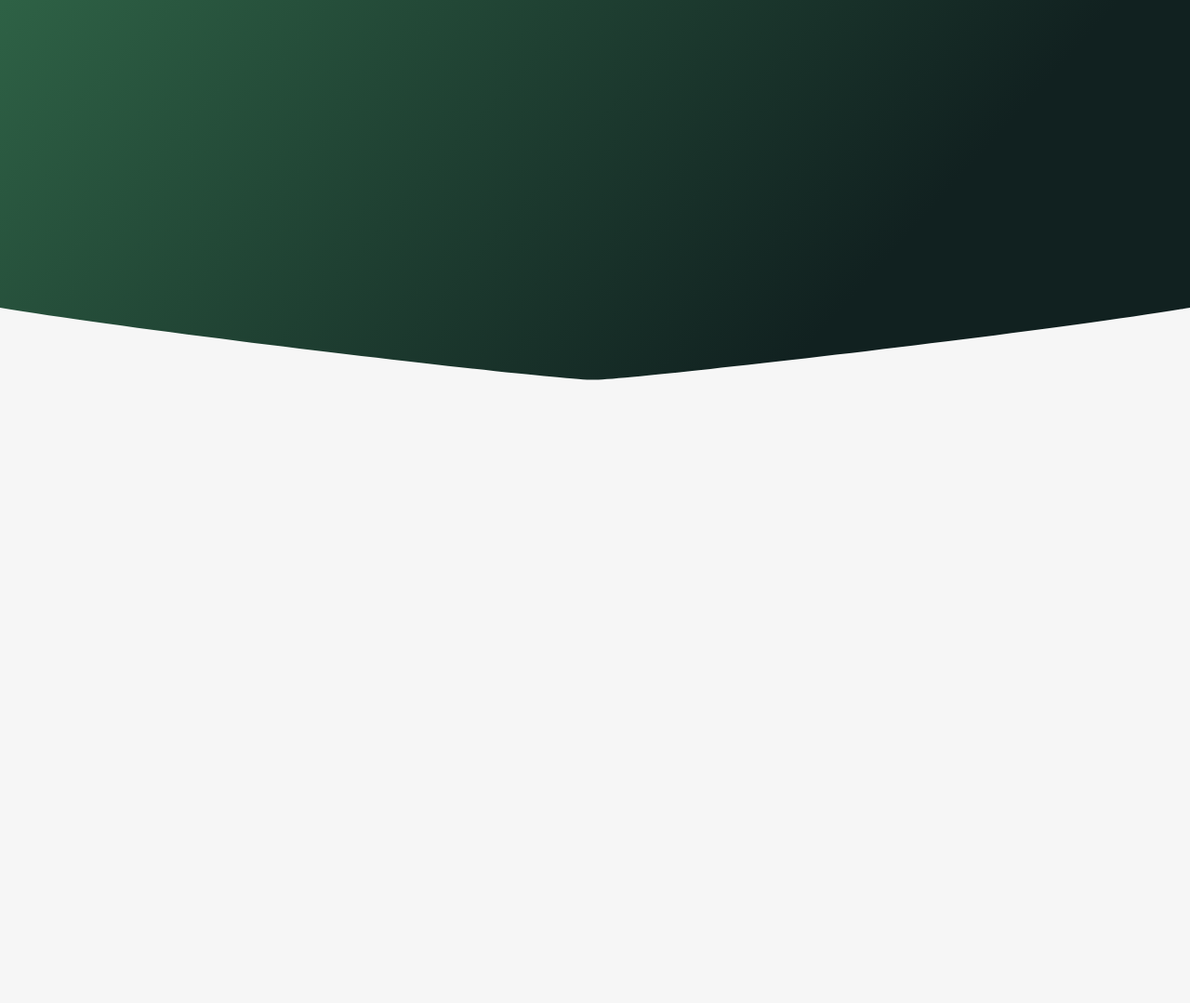
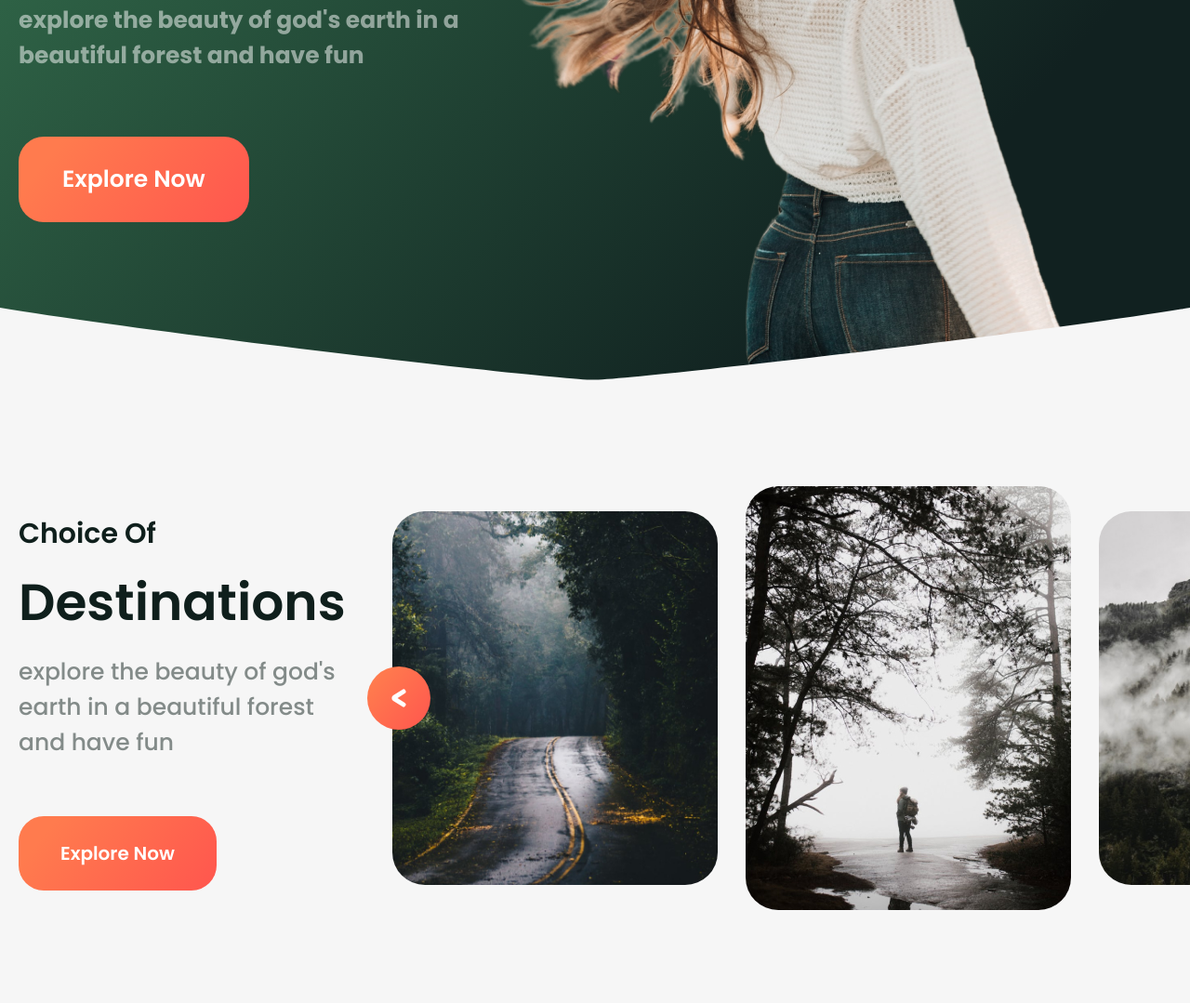
Before and after one commit to belo4ya/CSS-practice, a plain HTML site: page 01_landing_page/index.html in a window 1280 px wide. Shown: the part 513-1592 px from the top of the page at 93% size. Before the commit the page ends 940 px from the top, so only its background shows below. Drawn offline with nearby package versions, Linux system fonts and the light colour scheme.

Commit message:
main slider

```diff
--- a/01_landing_page/css/main.css
+++ b/01_landing_page/css/main.css
@@ -4,7 +4,8 @@
 :root {
     --container-width: 1270px;
     --container-padding: 15px;
-    --secondary: rgba(15, 31, 28, 0.5);
+    --secondary-light: rgba(255, 255, 255, 0.5);
+    --secondary-dark: rgba(15, 31, 28, 0.5);
 }
 
 body {
@@ -36,6 +37,7 @@ body {
 
 .header {
     position: relative;
+    overflow: hidden;
     color: #ffffff;
     width: 100%;
     min-height: 940px;
@@ -59,7 +61,24 @@ body {
 }
 
 .header__top {
+    position: relative;
+    z-index: 1;
     margin-bottom: 86px;
+}
+
+.header__row {
+    display: flex;
+}
+
+.header__content {
+    position: relative;
+    z-index: 1;
+    max-width: 592px;
+}
+
+.header__img {
+    position: relative;
+    flex-grow: 1;
 }
 
 .nav {
@@ -112,18 +131,13 @@ body {
 
 .btn {
     display: inline-block;
-    padding: 13px 44px;
-
     color: #ffffff;
-    font-size: 15px;
-    font-weight: 500;
-
-    border-radius: 100px;
-    background: linear-gradient(129.54deg, #FF7B4E 15.57%, #FF584E 95.03%), #FFFFFF;
+    border-radius: 27px;
+    background: linear-gradient(129.54deg, #FF7B4E 15.57%, #FF584E 95.03%);
 }
 
 .btn:hover {
-    color: #f1d7c6;
+    color: #fcff84;
     transition: color 0.2s ease-in;
 }
 
@@ -131,3 +145,142 @@ body {
     position: relative;
     top: 1px;
 }
+
+.nav .btn {
+    font-size: 15px;
+    font-weight: 500;
+    padding: 13px 44px;
+    border-radius: 100px;
+}
+
+
+.header__badge {
+    margin-bottom: 7px;
+}
+
+.badge {
+    display: inline-block;
+    font-size: 18px;
+    font-weight: 500;
+    padding: 12px 30px;
+    border-radius: 15px;
+    background: rgba(255, 255, 255, 0.25);
+}
+
+.header__title {
+    font-size: 55px;
+    margin-bottom: 30px;
+}
+
+.header__text {
+    font-size: 25px;
+    font-weight: 700;
+    color: var(--secondary-light);
+    margin-bottom: 68px;
+}
+
+.header__content .btn {
+    font-size: 25px;
+    font-weight: 600;
+    padding: 27px 47px;
+}
+
+.header__img img {
+    position: absolute;
+    top: -178px;
+    right: -100px;
+    max-width: unset;
+    width: 894px;
+    height: 940px;
+}
+
+.destinations {
+    padding-top: 96px;
+    padding-bottom: 100px;
+    overflow-x: hidden;
+}
+
+.destinations__row {
+    display: flex;
+    column-gap: 50px;
+}
+
+.destinations__content {
+    max-width: 456px;
+}
+
+.destinations__slider {
+    width: 1110px;
+    flex-shrink: 0;
+}
+
+.destinations__title {
+    font-size: 55px;
+    font-weight: 600;
+    margin-bottom: 15px;
+}
+
+.destinations__title span {
+    font-size: 30px;
+}
+
+.destinations__text {
+    font-size: 25px;
+    font-weight: 500;
+    color: var(--secondary-dark);
+    margin-bottom: 60px;
+}
+
+.destinations__content .btn {
+    font-size: 20px;
+    font-weight: 600;
+    padding: 25px 45px;
+}
+
+.slider {
+    position: relative;
+    height: 456px;
+}
+
+.slider__item {
+    margin-top: 27px;
+    width: 335px;
+    height: 402px;
+    object-fit: cover;
+    border-radius: 35px;
+
+    transition: 0.2s ease-in;
+}
+
+.slider .center .slider__item {
+    margin-top: 0;
+    width: 380px;
+    height: 456px;
+}
+
+.slider__btn {
+    display: flex;
+    align-items: center;
+    width: 68px;
+    height: 68px;
+    border-radius: 50%;
+
+    position: absolute;
+    z-index: 1;
+    top: 50%;
+    transform: translateY(-50%);
+
+    background: linear-gradient(129.54deg, #FF7B4E 15.57%, #FF584E 95.03%);
+}
+
+.slider__btn-prev {
+    left: -27px;
+    padding-left: 26px;
+    justify-content: flex-start;
+}
+
+.slider__btn-next {
+    right: -27px;
+    padding-right: 26px;
+    justify-content: flex-end;
+}
--- a/01_landing_page/index.html
+++ b/01_landing_page/index.html
@@ -6,8 +6,18 @@
     <title>GoTrip</title>
 
     <link rel="stylesheet" href="css/main.css">
+    <link rel="stylesheet"
+          href="https://cdnjs.cloudflare.com/ajax/libs/OwlCarousel2/2.3.4/assets/owl.carousel.min.css"
+          integrity="sha512-tS3S5qG0BlhnQROyJXvNjeEM4UpMXHrQfTGmbQ1gKmelCxlSEBUaxhRBj/EFTzpbP4RVSrpEikbmdJobCvhE3g=="
+          crossorigin="anonymous" referrerpolicy="no-referrer"/>
+    <link rel="stylesheet"
+          href="https://cdnjs.cloudflare.com/ajax/libs/OwlCarousel2/2.3.4/assets/owl.theme.default.min.css"
+          integrity="sha512-sMXtMNL1zRzolHYKEujM2AqCLUR9F2C4/05cdbxjjLSRvMQIciEPCQZo++nk7go3BtSuK9kfa/s+a4f4i5pLkw=="
+          crossorigin="anonymous"
+          referrerpolicy="no-referrer"/>
 </head>
 <body>
+
 <header class="header">
     <div class="container">
 
@@ -33,12 +43,76 @@
             </nav>
         </div>
 
-        <div class="header__content">
+        <div class="header__row">
+
+            <div class="header__content">
+                <div class="header__badge">
+                    <div class="badge">explore the world</div>
+                </div>
+                <h1 class="header__title">Explore The Natural Beauty Of Halmahera With Us</h1>
+                <div class="header__text">
+                    <p>explore the beauty of god's earth in a beautiful forest and have fun</p>
+                </div>
+                <a href="#" class="btn">Explore Now</a>
+            </div>
+
+            <div class="header__img">
+                <img src="img/header/header-img.png" alt=""/>
+            </div>
 
         </div>
 
     </div>
 
 </header>
+
+<main>
+
+    <section class="destinations">
+        <div class="container-right">
+            <div class="destinations__row">
+
+                <div class="destinations__content">
+                    <h2 class="destinations__title">
+                        <span>Choice Of</span> Destinations
+                    </h2>
+                    <div class="destinations__text">
+                        <p>explore the beauty of god's earth in a beautiful forest and have fun</p>
+                    </div>
+                    <a href="#" class="btn">Explore Now</a>
+                </div>
+
+                <div class="destinations__slider">
+
+                    <div class="slider">
+                        <div class="owl-carousel">
+                            <img class="slider__item" src="img/slider/01.jpg" alt="">
+                            <img class="slider__item" src="img/slider/02.jpg" alt="">
+                            <img class="slider__item" src="img/slider/03.jpg" alt="">
+                        </div>
+                        <button class="slider__btn slider__btn-prev">
+                            <img src="img/slider/arrow-left.svg" alt="">
+                        </button>
+                        <button class="slider__btn slider__btn-next">
+                            <img src="img/slider/arrow-right.svg" alt="">
+                        </button>
+                    </div>
+
+                </div>
+
+            </div>
+        </div>
+    </section>
+
+</main>
+
+
+<script src="https://cdnjs.cloudflare.com/ajax/libs/jquery/3.6.0/jquery.min.js"
+        referrerpolicy="no-referrer"></script>
+<script src="https://cdnjs.cloudflare.com/ajax/libs/OwlCarousel2/2.3.4/owl.carousel.min.js"
+        integrity="sha512-bPs7Ae6pVvhOSiIcyUClR7/q2OAsRiovw4vAkX+zJbw3ShAeeqezq50RIIcIURq7Oa20rW2n2q+fyXBNcU9lrw=="
+        crossorigin="anonymous"
+        referrerpolicy="no-referrer"></script>
+<script src="js/main.js"></script>
 </body>
 </html>
--- /dev/null
+++ b/01_landing_page/js/main.js
@@ -0,0 +1,19 @@
+$(document).ready(function () {
+  const owl = $('.owl-carousel')
+
+  owl.owlCarousel({
+    center: true,
+    loop: true,
+    margin: 30,
+    startPosition: 1,
+    items: 3,
+  })
+
+  $('.slider__btn-prev').click(function () {
+    owl.trigger('prev.owl.carousel')
+  })
+
+  $('.slider__btn-next').click(function () {
+    owl.trigger('next.owl.carousel')
+  })
+})
```
